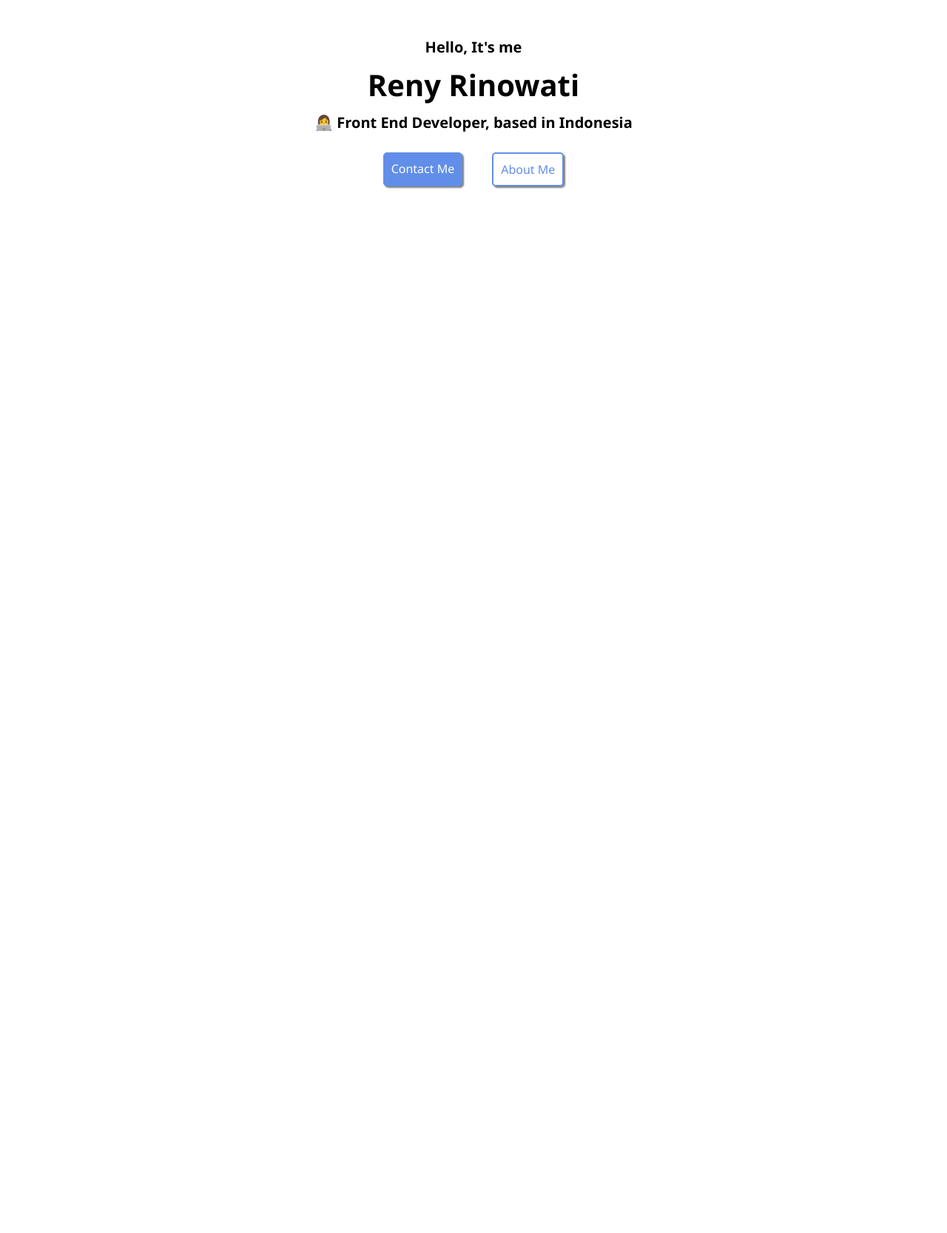
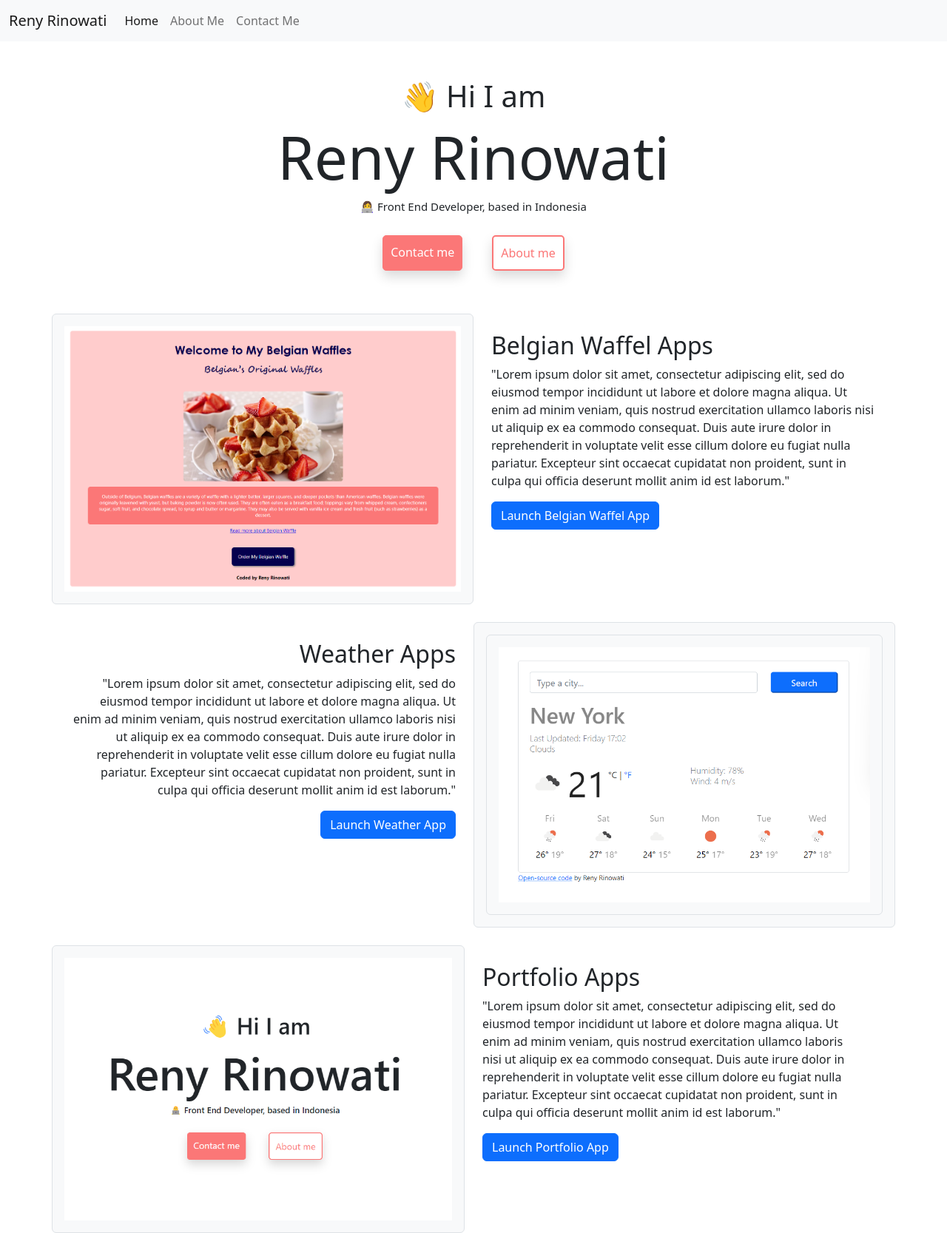
Before and after one commit to RenyRino/responsive_project, a plain HTML site: page index.html in a window 1280 px wide. Shown: the whole page at 74% size. Before the commit the page ends 800 px from the top, so only its background shows below. Drawn offline with nearby package versions, Linux system fonts and the light colour scheme.

Commit message:
Add responsive image

```diff
--- a/index.html
+++ b/index.html
@@ -5,11 +5,54 @@
     <meta http-equiv="X-UA-Compatible" content="IE=edge" />
     <meta name="viewport" content="width=device-width, initial-scale=1.0" />
     <link rel="stylesheet" href="styles.css" />
-    <title>My Page</title>
+    <link
+      href="https://cdn.jsdelivr.net/npm/bootstrap@5.2.0-beta1/dist/css/bootstrap.min.css"
+      rel="stylesheet"
+      integrity="sha384-0evHe/X+R7YkIZDRvuzKMRqM+OrBnVFBL6DOitfPri4tjfHxaWutUpFmBp4vmVor"
+      crossorigin="anonymous"
+    />
+    <title>Front End Developer - Reny Rinowati</title>
   </head>
+  <script
+    src="https://cdn.jsdelivr.net/npm/bootstrap@5.2.0-beta1/dist/js/bootstrap.bundle.min.js"
+    integrity="sha384-pprn3073KE6tl6bjs2QrFaJGz5/SUsLqktiwsUTF55Jfv3qYSDhgCecCxMW52nD2"
+    crossorigin="anonymous"
+  ></script>
   <body>
+    <nav class="navbar navbar-expand-lg bg-light">
+      <div class="container-fluid">
+        <a class="navbar-brand" href="index.html">Reny Rinowati</a>
+        <button
+          class="navbar-toggler"
+          type="button"
+          data-bs-toggle="collapse"
+          data-bs-target="#navbarNav"
+          aria-controls="navbarNav"
+          aria-expanded="false"
+          aria-label="Toggle navigation"
+        >
+          <span class="navbar-toggler-icon"></span>
+        </button>
+        <div class="collapse navbar-collapse" id="navbarNav">
+          <ul class="navbar-nav">
+            <li class="nav-item">
+              <a class="nav-link active" aria-current="page" href="#">Home</a>
+            </li>
+            <li class="nav-item">
+              <a class="nav-link" href="about.html">About Me</a>
+            </li>
+            <li class="nav-item">
+              <a class="nav-link" href="about.html#contact-description"
+                >Contact Me</a
+              >
+            </li>
+          </ul>
+        </div>
+      </div>
+    </nav>
+
     <div class="title">
-      <h2>Hello, It's me</h2>
+      <h2>👋 Hi I am</h2>
     </div>
     <div class="name">
       <h1>Reny Rinowati</h1>
@@ -17,11 +60,100 @@
     <div class="description">
       <h2>👩‍💻 Front End Developer, based in Indonesia</h2>
     </div>
-    <div class="contact">
-      <a href="about.html#contact-description" class="button-contact"
-        >Contact Me</a
+
+    <div class="navigation-links">
+      <a
+        href="about.html#contact-description"
+        class="contact-link shadow"
+        title="Contact"
+        >Contact me</a
       >
-      <a href="about.html" class="button-about">About Me</a>
+      <a href="about.html" class="about-link shadow" title="About">About me</a>
+    </div>
+
+    <div class="container">
+      <div class="row mt-5">
+        <div class="col-sm-6 p-3 border rounded bg-light d-none d-md-block">
+          <img
+            src="BelgianWaffel.png"
+            alt="waffel"
+            width="600"
+            class="img-fluid"
+          />
+        </div>
+
+        <div class="col-md-6 p-4 text-center text-md-start">
+          <h2>Belgian Waffel Apps</h2>
+          <p>
+            "Lorem ipsum dolor sit amet, consectetur adipiscing elit, sed do
+            eiusmod tempor incididunt ut labore et dolore magna aliqua. Ut enim
+            ad minim veniam, quis nostrud exercitation ullamco laboris nisi ut
+            aliquip ex ea commodo consequat. Duis aute irure dolor in
+            reprehenderit in voluptate velit esse cillum dolore eu fugiat nulla
+            pariatur. Excepteur sint occaecat cupidatat non proident, sunt in
+            culpa qui officia deserunt mollit anim id est laborum."
+          </p>
+          <button class="btn btn-primary" type="submit">
+            Launch Belgian Waffel App
+          </button>
+        </div>
+      </div>
+
+      <div class="row mt-4">
+        <div class="col-md-6 p-4 text-center text-md-end">
+          <h2>Weather Apps</h2>
+          <p>
+            "Lorem ipsum dolor sit amet, consectetur adipiscing elit, sed do
+            eiusmod tempor incididunt ut labore et dolore magna aliqua. Ut enim
+            ad minim veniam, quis nostrud exercitation ullamco laboris nisi ut
+            aliquip ex ea commodo consequat. Duis aute irure dolor in
+            reprehenderit in voluptate velit esse cillum dolore eu fugiat nulla
+            pariatur. Excepteur sint occaecat cupidatat non proident, sunt in
+            culpa qui officia deserunt mollit anim id est laborum."
+          </p>
+          <button class="btn btn-primary" type="submit">
+            Launch Weather App
+          </button>
+        </div>
+
+        <div class="col-md-6 p-3 border rounded bg-light d-none d-md-block">
+          <div class="p-3 border rounded bg-light">
+            <img
+              src="Weather.png"
+              alt="weather"
+              width="600"
+              class="img-fluid"
+            />
+          </div>
+        </div>
+
+        <div class="row mt-4">
+          <div class="col-md-6 p-3 border rounded bg-light d-none d-md-block">
+            <img
+              src="Portfolio.png"
+              alt="portfolio"
+              width="600"
+              class="img-fluid"
+            />
+          </div>
+
+          <div class="col-md-6 p-4 text-center text-md-start">
+            <h2>Portfolio Apps</h2>
+            <p>
+              "Lorem ipsum dolor sit amet, consectetur adipiscing elit, sed do
+              eiusmod tempor incididunt ut labore et dolore magna aliqua. Ut
+              enim ad minim veniam, quis nostrud exercitation ullamco laboris
+              nisi ut aliquip ex ea commodo consequat. Duis aute irure dolor in
+              reprehenderit in voluptate velit esse cillum dolore eu fugiat
+              nulla pariatur. Excepteur sint occaecat cupidatat non proident,
+              sunt in culpa qui officia deserunt mollit anim id est laborum."
+            </p>
+            <button class="btn btn-primary" type="submit">
+              Launch Portfolio App
+            </button>
+          </div>
+        </div>
+      </div>
     </div>
   </body>
 </html>
--- a/styles.css
+++ b/styles.css
@@ -1,61 +1,60 @@
+<link href="https://fonts.googleapis.com/css2?family=Inter:wght@500&display=swap" rel="stylesheet">
+
 :root {
-  --box-about-color: #7ca2ef;
-  --box-shadow: 2px 2px 2px grey;
+  --box-about-color: #fb7777;
 }
 body {
-  text-align: center;
+  text-align: center !important;
   margin-bottom: 50px;
-  font-family: "Segoe UI", Tahoma, Geneva, Verdana, sans-serif;
-}
-h2 {
-  font-size: 20px;
+  font-family: "Inter", sans-serif;
 }
 
 .title h2 {
   margin-top: 50px;
   margin-bottom: 10px;
+  font-size: 40px;
 }
 
 .name h1 {
   margin-bottom: 10px;
   margin-top: 10px;
-  font-size: 40px;
+  font-size: 80px;
 }
 
 .description h2 {
+  font-size: 15px;
   margin-top: 10px;
+  margin-bottom: 20px;
 }
 
-.contact {
+.navigation-links {
   display: flex;
   flex: 1;
   justify-content: center;
 }
 
-.button-contact {
-  border: 1px solid #618ee8;
-  background-color: #618ee8;
+.contact-link {
+  border: 1px solid #fb7777;
+  background-color: #fb7777;
   color: white;
   padding: 10px;
   margin: 10px 20px;
   border-radius: 5px;
   text-decoration: none;
-  box-shadow: var(--box-shadow);
 }
-.button-contact:hover {
+.contact-link:hover {
   color: black;
 }
 
-.button-about {
-  border: 2px solid #618ee8;
-  color: #618ee8;
+.about-link {
+  border: 2px solid #fb7777;
+  color: #fb7777;
   padding: 10px;
   margin: 10px 20px;
   border-radius: 5px;
   text-decoration: none;
-  box-shadow: var(--box-shadow);
 }
-.button-about:hover {
+.about-link:hover {
   color: black;
 }
 
@@ -64,48 +63,46 @@ h2 {
 }
 
 .title-about h1 {
-  margin-top: 10px;
+  margin-top: 30px;
   margin-bottom: 10px;
-  font-size: 40px;
+  font-size: 50px;
 }
 
 .title-about h2 {
   margin-top: 10px;
-  font-size: 20px;
-}
-
-.description-about {
-  display: flex;
-  flex: 1;
-  justify-content: center;
-  margin: 10px 200px;
-  text-align: left;
-  color: white;
-  font-size: 15px;
+  font-size: 30px;
 }
 
 .desc-1 {
-  border: 1px solid var(--box-about-color);
-  background-color: var(--box-about-color);
-  padding: 10px;
-  padding-left: 20px;
-  margin: 10px 10px;
-}
-
-.desc-2 {
-  border: 1px solid var(--box-about-color);
-  background-color: var(--box-about-color);
-  padding: 10px;
-  padding-left: 20px;
-  margin: 10px 10px;
+  margin: 20px 50px;
 }
 
 #contact-description h1 {
+  margin-top: 30px;
   margin-bottom: 10px;
+}
+
+#contact-description {
+  margin-bottom: 50px;
 }
 
 .email {
   text-decoration: none;
-  margin-top: 0px;
-  margin-bottom: 0px;
 }
+
+.weather-desc {
+  margin-bottom: 30px;
+}
+
+@media screen and (max-width: 700px) {
+  .name h1 {
+    font-size: 40px;
+  }
+
+  .title-about h1 {
+    font-size: 30px;
+  }
+  .title-about h2 {
+    font-size: 20px;
+  }
+}
```
Also changed, not shown: about.html (+53 -32 lines), BelgianWaffel.png (added), Portfolio.png (added), Weather - Copy.png (added), Weather.png (added).
